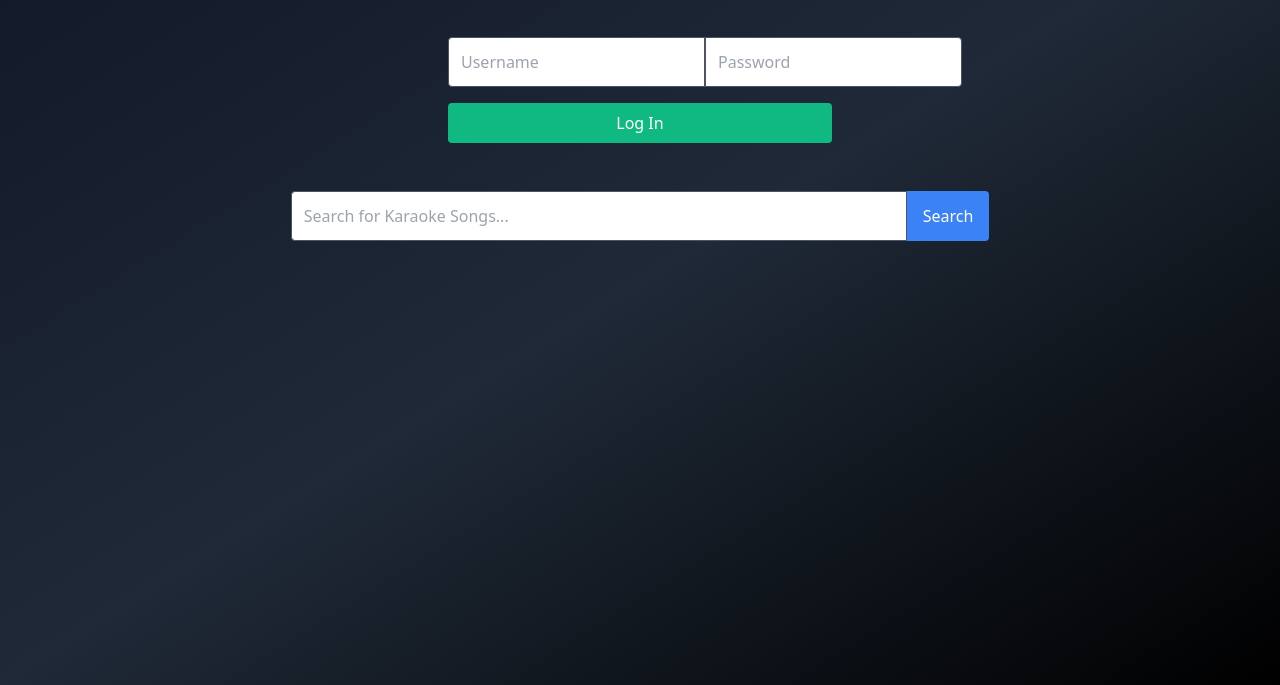
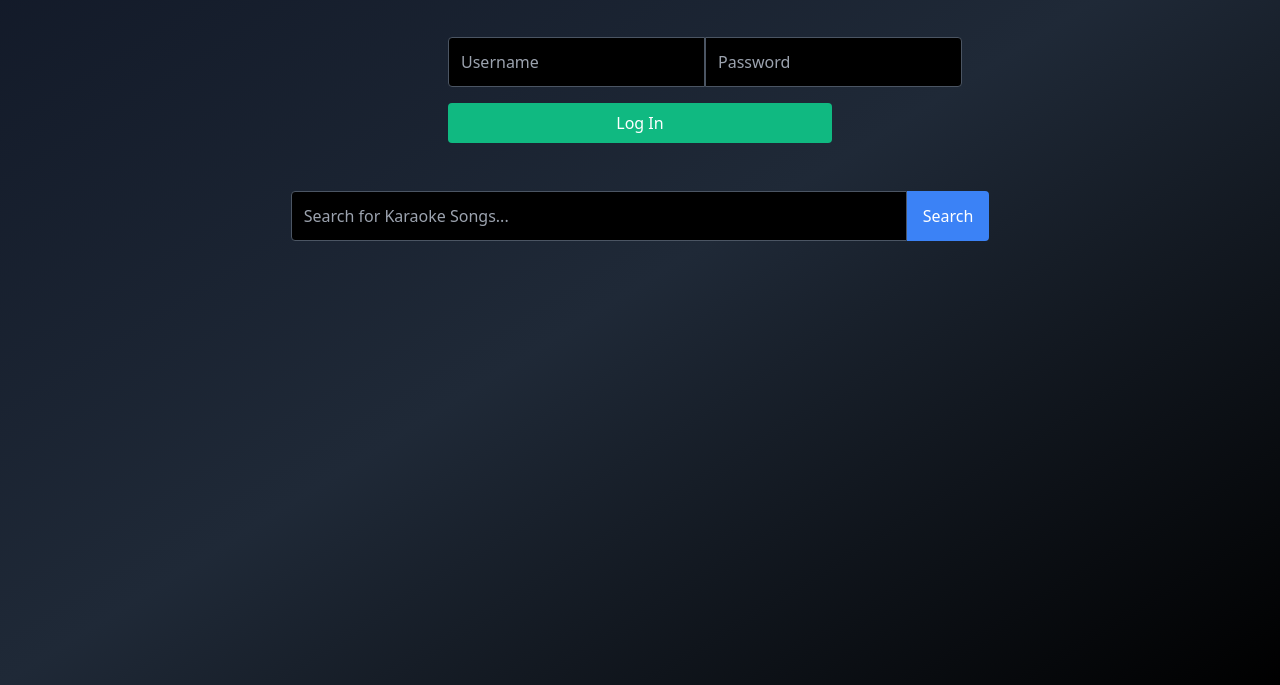
Before and after one commit to hoez53/karaoke, a plain HTML site: page index.html in a window 1280 px wide. Shown: the part 115-800 px from the top of the page. Drawn offline with nearby package versions, Linux system fonts and the light colour scheme.

Commit message:
Update index.html

```diff
--- a/index.html
+++ b/index.html
@@ -24,13 +24,13 @@
             type="text"
             id="username"
             placeholder="Username"
-            class="flex-1 p-3 border border-gray-600 rounded-l focus:outline-none focus:ring-2 focus:ring-green-400"
+            class="flex-1 p-3 bg-black text-gray-300 border border-gray-600 rounded-l focus:outline-none focus:ring-2 focus:ring-green-400"
           />
           <input
             type="password"
             id="password"
             placeholder="Password"
-            class="flex-1 p-3 border border-gray-600 rounded-r focus:outline-none focus:ring-2 focus:ring-green-400"
+            class="flex-1 p-3 bg-black text-gray-300 border border-gray-600 rounded-r focus:outline-none focus:ring-2 focus:ring-green-400"
           />
         </div>
         <button
@@ -48,7 +48,7 @@
       <input
         type="text"
         id="search-input"
-        class="w-2/3 md:w-1/2 p-3 border border-gray-600 rounded-l focus:outline-none focus:ring-2 focus:ring-blue-400"
+        class="w-2/3 md:w-1/2 p-3 bg-black text-gray-300 border border-gray-600 rounded-l focus:outline-none focus:ring-2 focus:ring-blue-400"
         placeholder="Search for Karaoke Songs..."
       />
       <button
```
